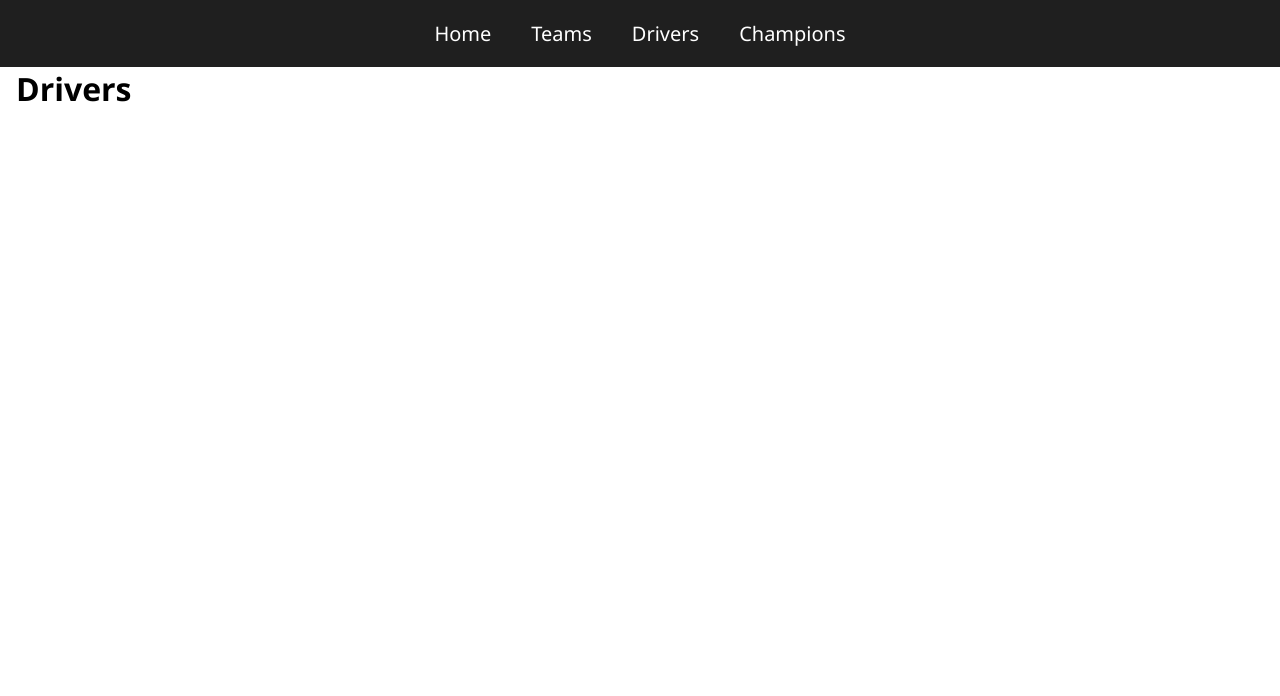
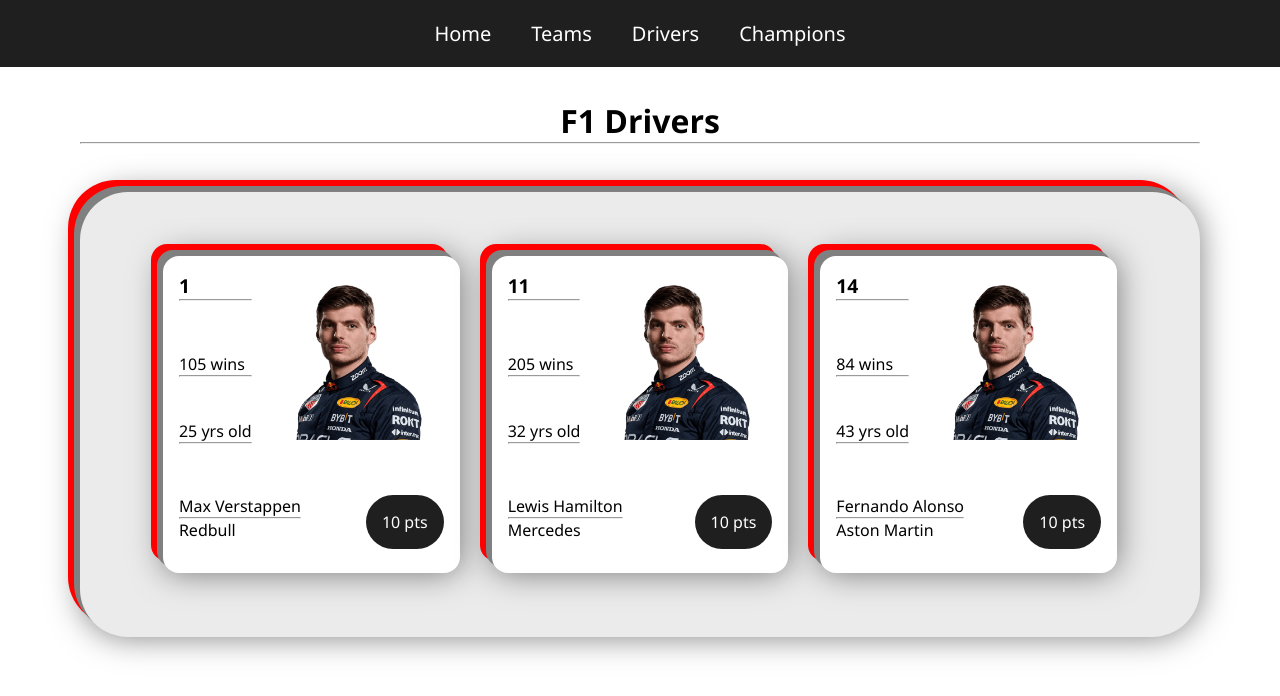
Before and after one commit to SilasRasch/ReactMandatoryF1, a React (Create React App) app: page /drivers in a window 1280 px wide. Shown: the top 696 px of the page. Built offline with nearby package versions, Linux system fonts and the light colour scheme.

Commit message:
drivers mock data and layout

```diff
--- /dev/null
+++ b/src/components/DriverList.js
@@ -0,0 +1,51 @@
+import React from 'react';
+import avatar from "../styles/max.png"
+
+const DriverList = () => {
+    // const dispatch = useDispatch()
+    // const drivers = useSelector(({driver: {data, searchTerm}}) => {
+    //     return data.filter((driver) => driver.name.toLowerCase().includes(searchTerm.toLowerCase()));
+    // });
+
+    const drivers = [
+        {id: 1, name: "Max Verstappen", team: "Redbull", age: 25, wins: 105, championships: 3, number: 1 },
+        {id: 2, name: "Lewis Hamilton", team: "Mercedes", age: 32, wins: 205, championships: 7, number: 11 },
+        {id: 3, name: "Fernando Alonso", team: "Aston Martin", age: 43, wins: 84, championships: 2, number: 14 },
+    ]
+
+    const renderDrivers = drivers.map((driver) => {
+        return (
+            <div key={driver.id} className='driver'>
+                <div className='d-flex driver-top'>
+                    <div className='column info-column'>
+                        <p className='driver-no'>{driver.number} <hr /></p>
+                        <p>{driver.wins} wins<hr /></p>
+                        <p>{driver.age} yrs old<hr /></p>
+                    </div>
+                    <div className='column'>
+                        <img className='driver-avatar' alt={driver.name + " portrait"} src={avatar} />
+                    </div>
+                </div>
+                <div className='d-flex driver-bottom'>
+                    <div className='column'>
+                        <p>{driver.name}</p>
+                        <hr />
+                        <p>{driver.team}</p>
+                    </div>
+                    <div className='column'>
+                        {/* <p>{driver.championships} championships</p> */}
+                        <p className='pts'>10 pts</p>
+                    </div>
+                </div>
+            </div>
+        )
+    })
+
+    return (
+        <div className='drivers'>
+            {renderDrivers}
+        </div>
+    )
+}
+
+export default DriverList;
--- a/src/routes/Drivers.js
+++ b/src/routes/Drivers.js
@@ -1,13 +1,15 @@
 import Navbar from "../components/Navbar";
 
 import React from 'react';
+import DriverList from "../components/DriverList";
 
 const Drivers = () => {
     return (
         <div>
             <Navbar />
             <div className="content">
-                <h1>Drivers</h1>
+                <h1 className="title">F1 Drivers <hr /></h1>
+                <DriverList />
             </div>
         </div>
     );
--- /dev/null
+++ b/src/store/index.js
@@ -0,0 +1,10 @@
+import { configureStore } from "@reduxjs/toolkit";
+import { driverReducer, addDriver, removeDriver, changeSearchTerm } from "./slices/driverSlice";
+
+const store = configureStore({
+    reducer: {
+        driver: driverReducer,
+    }
+})
+
+export { store, addDriver, removeDriver, changeSearchTerm }
--- /dev/null
+++ b/src/store/slices/driverSlice.js
@@ -0,0 +1,24 @@
+import { createSlice } from "@reduxjs/toolkit";
+
+const driverSlice = createSlice({
+    name: 'driver',
+    initialState: {
+        searchTerm: '',
+        data: []
+    },
+
+    reducers: {
+        changeSearchTerm(state, action) {
+            state.searchTerm = action.payload
+        },
+        addDriver(state, action) {
+            state.data.push(action.payload)
+        },
+        removeDriver(state, action) {
+            state.data = state.data.filter((d) => { return d.id !== action.payload })
+        }
+    }
+})
+
+export const { changeSearchTerm, addDriver, removeDriver } = driverSlice.actions;
+export const driverReducer = driverSlice.reducer;
--- a/src/styles/styles.css
+++ b/src/styles/styles.css
@@ -5,5 +5,86 @@
 }
 
 .content {
-    padding: 0 1em;
+    padding: 0 5em;
 }
+
+.drivers {
+    display: flex;
+    justify-content: center;
+    background-color: rgb(235, 235, 235);
+    padding: 3em 0;
+    margin: 3em 0;
+    border-radius: 3em;
+    box-shadow: -6px -6px 0 grey, -12px -12px 0 red, 0 0 2em rgba(0, 0, 0, 0.507);
+}
+
+.drivers > * {
+    padding: 1em;
+    margin: 1em;
+    border-radius: 1em;
+    box-shadow: -6px -6px 0 grey, -12px -12px 0 red, 0 0 2em rgba(0, 0, 0, 0.507);
+    background-color: white;
+}
+
+.driver:hover {
+    box-shadow: -6px -6px 0 grey, -12px -12px 0 red, 0 0px 2em rgb(31, 31, 31), -18px -18px 0 black;
+}
+
+.driver {
+    transition: 0.25s ease-in-out;
+    padding: 1em;
+}
+
+.title {
+    text-align: center;
+    margin-top: 1em;
+}
+
+.d-flex {
+    display: flex;
+    justify-content: space-between;
+}
+
+.driver-number {
+    margin-left: 1em;
+}
+
+.favorite {
+    background-color: white;
+    border: none;
+    padding: 0.4em 1em;
+}
+
+.favorite:hover {
+    background-color: red;
+}
+
+.driver-avatar {
+    max-width: 10em;
+    margin: 0.5em 1em;
+}
+
+.driver-bottom {
+    padding: 0.5em 0;
+}
+
+.column {
+    display: flex;
+    flex-direction: column;
+}
+
+.info-column > * {
+    margin: 0 0 2.7em 0;
+}
+
+.pts {
+    background-color: rgb(31, 31, 31);
+    padding: 1em;
+    color: white;
+    border-radius: 2em;
+}
+
+.driver-no {
+    font-weight: bolder;
+    font-size: 1.2rem;
+}
```
Also changed, not shown: src/components/DriverForm.js (added, +54 -0 lines), src/index.js (+8 -4 lines), src/styles/max.png (added).
